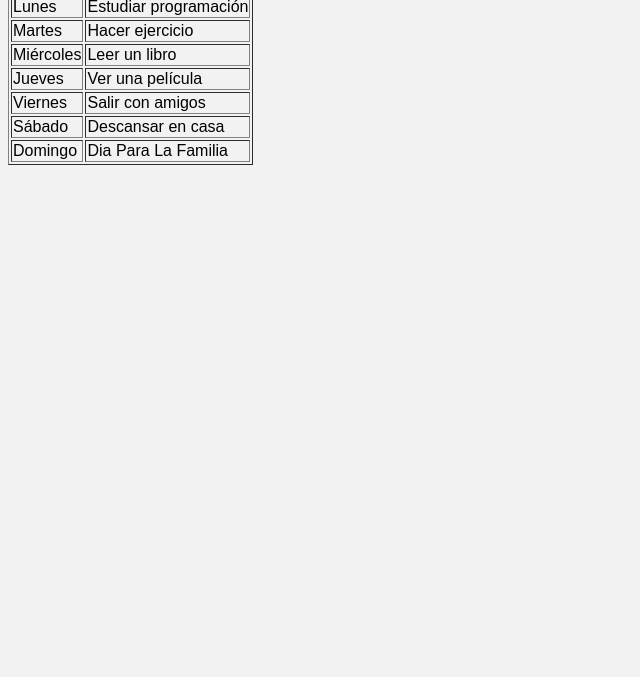
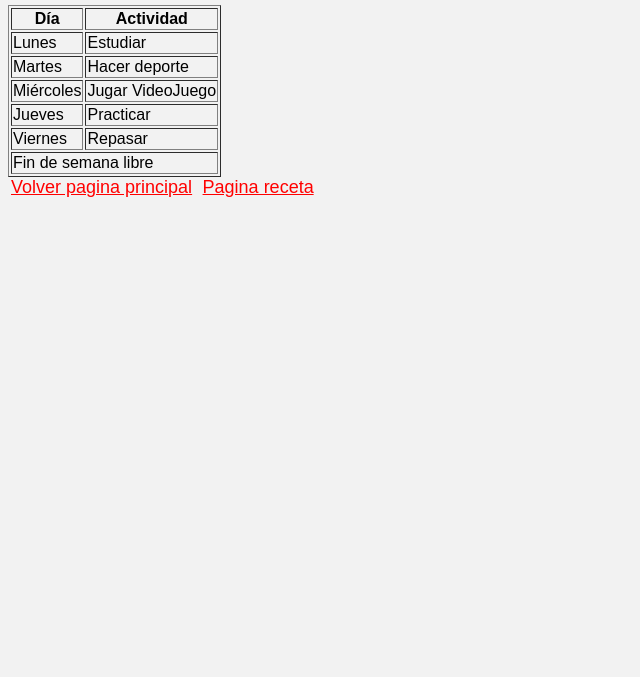
Before and after one commit to pablo-p00l/Trabajo-practico-N-1, a plain HTML site: page horario.html in a window 1280 px wide. Shown: the part 123-800 px from the top of the page, without its empty margins (0-640 px from the left). Drawn offline with Linux system fonts and the light colour scheme; files that its build step writes are made by us from their sources.

Commit message:
correccion de etiqueta nav

```diff
--- a/horario.html
+++ b/horario.html
@@ -3,7 +3,7 @@
 <head>
     <meta charset="UTF-8">
     <meta name="viewport" content="width=device-width, initial-scale=1.0">
-    <link rel="stylesheet" href="css/estilos.css">
+    <link rel="stylesheet" href="estilos.css">
     <title>Document</title>
 </head>
 <body>
@@ -12,42 +12,20 @@
     <h1>Horario De La Semana</h1>
 </header>
 
+
+   <h1>Horario</h1>
 <table border="1">
-    <tr>
-        <th>Día</th>
-        <th>Actividad</th>
-    </tr>
-    <tr>
-        <td>Lunes</td>
-        <td>Estudiar programación</td>
-    </tr>
-    <tr>
-        <td>Martes</td>
-        <td>Hacer ejercicio</td>
-    </tr>
-    <tr>
-        <td>Miércoles</td>
-        <td>Leer un libro</td>
-    </tr>
-    <tr>
-        <td>Jueves</td>
-        <td>Ver una película</td>
-    </tr>
-    <tr>
-        <td>Viernes</td>
-        <td>Salir con amigos</td>
-    </tr>
-    <tr>
-        <td>Sábado</td>
-        <td>Descansar en casa</td>
-    </tr>
-    <tr>
-        <td>Domingo</td>
-        <td>Dia Para La Familia</td>
-    </tr>
-<div>
+<tr><th>Día</th><th>Actividad</th></tr>
+<tr><td>Lunes</td><td>Estudiar</td></tr>
+<tr><td>Martes</td><td>Hacer deporte</td></tr>
+<tr><td>Miércoles</td><td>Jugar VideoJuego</td></tr>
+<tr><td>Jueves</td><td>Practicar</td></tr>
+<tr><td>Viernes</td><td>Repasar</td></tr>
+<tr><td colspan="2">Fin de semana libre</td></tr>
+</table>
+<nav>
     <a href="index.html">Volver pagina principal</a>
     <a href="receta.html">Pagina receta</a>
-</div>
+</nav>
 </body>
 </html>
```
